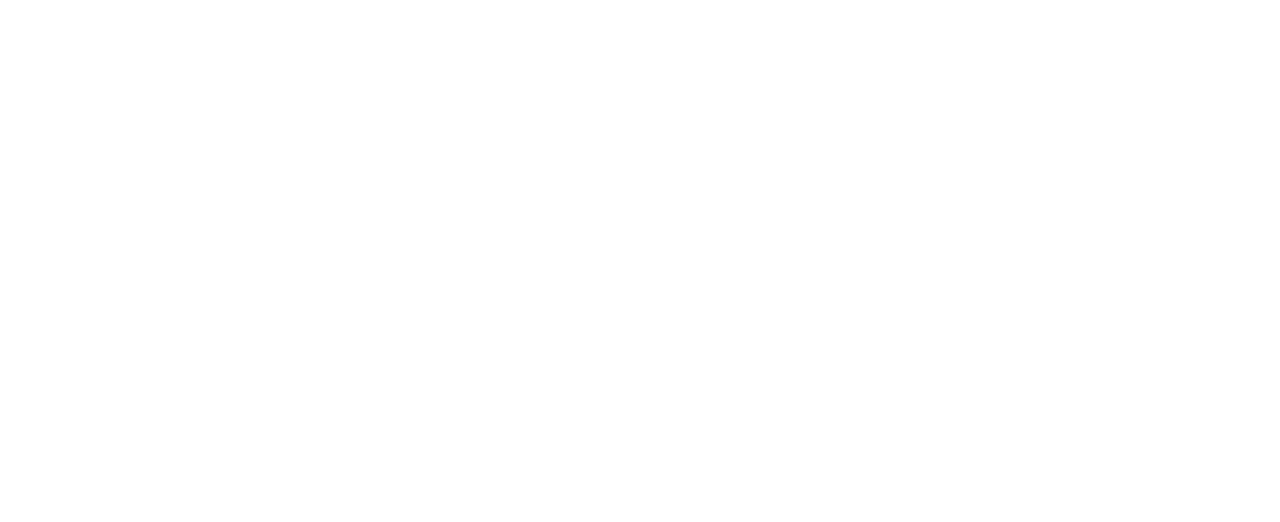
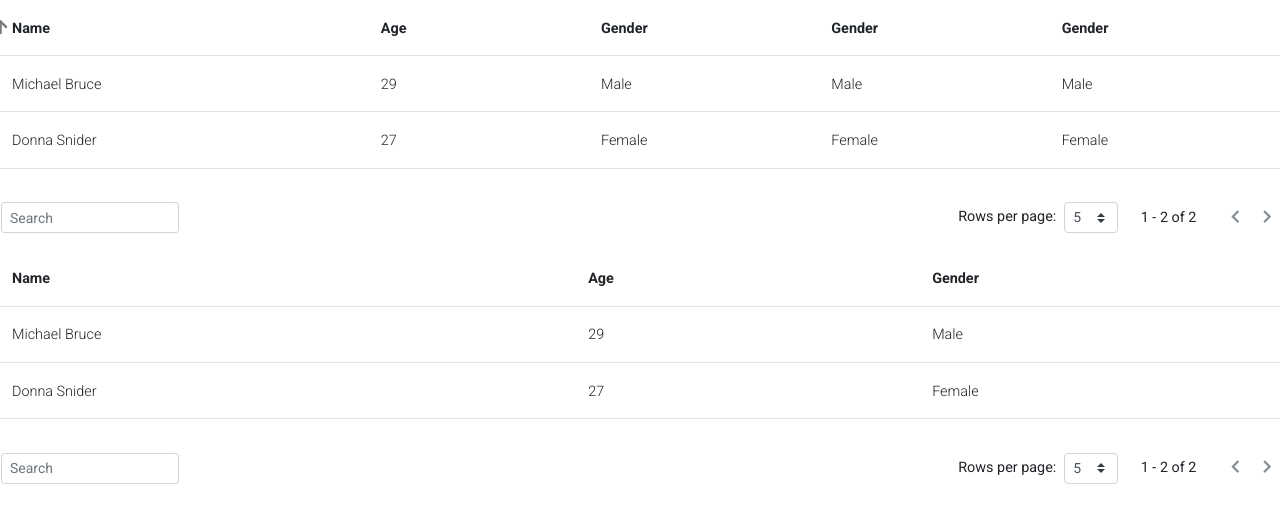
Before and after one commit to BamunugeDR99/Music_Lessons_cover_sheet_app_for_Kaushal_production, a React (Create React App) app in the folder frontend/: page /d in a window 1280 px wide. Before the commit this address had no page. Shown: the top 522 px of the page. Built offline with nearby package versions, Linux system fonts and the light colour scheme.

Commit message:
Completed the fine tune

```diff
--- a/frontend/public/index.html
+++ b/frontend/public/index.html
@@ -14,12 +14,15 @@
     <link rel="manifest" href="%PUBLIC_URL%/manifest.json" />
 
     <!--Bootstrap CSS!-->
-    <link rel="stylesheet" href="https://maxcdn.bootstrapcdn.com/bootstrap/4.0.0/css/bootstrap.min.css" integrity="sha384-Gn5384xqQ1aoWXA+058RXPxPg6fy4IWvTNh0E263XmFcJlSAwiGgFAW/dAiS6JXm" crossorigin="anonymous">
+    <link
+      rel="stylesheet"
+      href="https://maxcdn.bootstrapcdn.com/bootstrap/4.0.0/css/bootstrap.min.css"
+      integrity="sha384-Gn5384xqQ1aoWXA+058RXPxPg6fy4IWvTNh0E263XmFcJlSAwiGgFAW/dAiS6JXm"
+      crossorigin="anonymous"
+    />
 
 
-
-
-
+    <!-- bootstrap data table links -->
 
     <title>React App</title>
   </head>
@@ -27,12 +30,22 @@
     <noscript>You need to enable JavaScript to run this app.</noscript>
     <div id="root"></div>
     <!--Bootstrap JS !-->
-    <script src="https://code.jquery.com/jquery-3.2.1.slim.min.js" integrity="sha384-KJ3o2DKtIkvYIK3UENzmM7KCkRr/rE9/Qpg6aAZGJwFDMVNA/GpGFF93hXpG5KkN" crossorigin="anonymous"></script>
-<script src="https://cdnjs.cloudflare.com/ajax/libs/popper.js/1.12.9/umd/popper.min.js" integrity="sha384-ApNbgh9B+Y1QKtv3Rn7W3mgPxhU9K/ScQsAP7hUibX39j7fakFPskvXusvfa0b4Q" crossorigin="anonymous"></script>
-<script src="https://maxcdn.bootstrapcdn.com/bootstrap/4.0.0/js/bootstrap.min.js" integrity="sha384-JZR6Spejh4U02d8jOt6vLEHfe/JQGiRRSQQxSfFWpi1MquVdAyjUar5+76PVCmYl" crossorigin="anonymous"></script>
-<script src="./js/countrypicker.js"></script>
-<script src="./js/countrypicker.min.js"></script>
-
-
+    <script
+      src="https://code.jquery.com/jquery-3.2.1.slim.min.js"
+      integrity="sha384-KJ3o2DKtIkvYIK3UENzmM7KCkRr/rE9/Qpg6aAZGJwFDMVNA/GpGFF93hXpG5KkN"
+      crossorigin="anonymous"
+    ></script>
+    <script
+      src="https://cdnjs.cloudflare.com/ajax/libs/popper.js/1.12.9/umd/popper.min.js"
+      integrity="sha384-ApNbgh9B+Y1QKtv3Rn7W3mgPxhU9K/ScQsAP7hUibX39j7fakFPskvXusvfa0b4Q"
+      crossorigin="anonymous"
+    ></script>
+    <script
+      src="https://maxcdn.bootstrapcdn.com/bootstrap/4.0.0/js/bootstrap.min.js"
+      integrity="sha384-JZR6Spejh4U02d8jOt6vLEHfe/JQGiRRSQQxSfFWpi1MquVdAyjUar5+76PVCmYl"
+      crossorigin="anonymous"
+    ></script>
+    <script src="./js/countrypicker.js"></script>
+    <script src="./js/countrypicker.min.js"></script>
   </body>
 </html>
--- a/frontend/src/App.js
+++ b/frontend/src/App.js
@@ -1,9 +1,5 @@
 import { render } from "react-dom";
-import {
-  BrowserRouter,
-  Routes,
-  Route
-} from "react-router-dom";
+import { BrowserRouter, Routes, Route } from "react-router-dom";
 import AddStudent from "./components/addstudent";
 import "./App.css";
 import "./css/DiscoverMoreCoversStyles.css";
@@ -12,26 +8,26 @@
 import CustomerRegistration from "./components/customerRole/CustomerRegistration";
 import CustomerForgotPassword from "./components/customerRole/CustomerForgotPassword";
 import LessonsAndCoversDetailed from "./components/customerRole/LessonsAndCoversDetailed";
-import DiscoverMoreCovers from "./components/customerRole/DicoverMoreCovers";
+import ViewCategories from "./components/adminRole/ViewCategories";
+import BootstrapDataTable from "./components/adminRole/BootstrapDataTable";
+import MainCategoriesDataTable from "./components/adminRole/MainCategoriesDataTable";
 function App() {
   return (
-
-
     <BrowserRouter>
       <Routes>
-      <Route path="/" element={<LessonsAndCoversDetailed/>} />
-      <Route path="/a" element={<CustomerRegistration/>} />
-      <Route path="/b" element={<CustomerForgotPassword/>} />
+        <Route path="/" element={<LessonsAndCoversDetailed />} />
+        <Route path="/a" element={<CustomerRegistration />} />
+        <Route path="/b" element={<CustomerForgotPassword />} />
         {/* <Route path = "/c" element = {<DiscoverMoreCovers/>}/> */}
-      <Route path="/table" element={<DataTableTest/>}/>
+        <Route path="/table" element={<DataTableTest />} />
+        <Route path="/d" element={<ViewCategories />} />
+        <Route path="/e" element={<MainCategoriesDataTable />} />
+        {/* <Route path="/e" element={<BootstrapDataTable />} /> */}
 
       </Routes>
     </BrowserRouter>
 
-
-
     //Commit1
-
   );
 }
 
--- /dev/null
+++ b/frontend/src/components/adminRole/BootstrapDataTable.js
@@ -0,0 +1,45 @@
+import React, { useState } from "react";
+import axios from "axios";
+
+export default function BootstrapDataTable(props) {
+
+
+  return (
+    <div className="container">
+      <table id="example" class="table table-striped table-bordered" style={{width:"100%"}}>
+        <thead>
+            <tr>
+                <th>Name</th>
+                <th>Position</th>
+                <th>Office</th>
+                <th>Age</th>
+                <th>Start date</th>
+                <th>Salary</th>
+            </tr>
+        </thead>
+        <tbody>
+            <tr>
+                <td>Tiger Nixon</td>
+                <td>System Architect</td>
+                <td>Edinburgh</td>
+                <td>61</td>
+                <td>2011/04/25</td>
+                <td>$320,800</td>
+            </tr>
+            </tbody>
+        <tfoot>
+            <tr>
+                <th>Name</th>
+                <th>Position</th>
+                <th>Office</th>
+                <th>Age</th>
+                <th>Start date</th>
+                <th>Salary</th>
+            </tr>
+        </tfoot>
+    </table>
+    </div>
+  );
+}
+
+// export default AddStudent;
--- /dev/null
+++ b/frontend/src/components/adminRole/MainCategoriesDataTable.js
@@ -0,0 +1,66 @@
+import React from "react";
+import { MDBDataTableV5 } from "mdbreact";
+
+export default function MainCategoriesDataTable() {
+  const student1 = {
+    name: "Michael Bruce",
+    age: "29",
+    gender: "Male",
+  };
+  const student2 = {
+    name: "Donna Snider",
+    age: "27",
+    gender: "Female",
+  };
+  let students = [];
+  students.push(student1);
+  students.push(student2);
+  const [datatable, setDatatable] = React.useState({
+    columns: [
+      {
+        label: "Name",
+        field: "name",
+        width: 150,
+        attributes: {
+          "aria-controls": "DataTable",
+          "aria-label": "Name",
+        },
+      },
+      {
+        label: "Age",
+        field: "age",
+        sort: "asc",
+        width: 100,
+      },
+      {
+        label: "Gender",
+        field: "gender",
+        sort: "disabled",
+        width: 150,
+      },
+      {
+        label: "Gender",
+        field: "gender",
+        sort: "disabled",
+        width: 150,
+      },
+      {
+        label: "Gender",
+        field: "gender",
+        sort: "disabled",
+        width: 150,
+      },
+    ],
+    rows: students,
+  });
+
+  return (
+    <MDBDataTableV5
+      hover
+      entriesOptions={[5, 20, 25]}
+      entries={5}
+      pagesAmount={4}
+      data={datatable}
+    />
+  );
+}
--- /dev/null
+++ b/frontend/src/components/adminRole/SubCategoriesDataTable.js
@@ -0,0 +1,54 @@
+import React from "react";
+import { MDBDataTableV5 } from "mdbreact";
+
+export default function SubCategoriesDataTable() {
+  const student1 = {
+    name: "Michael Bruce",
+    age: "29",
+    gender: "Male",
+  };
+  const student2 = {
+    name: "Donna Snider",
+    age: "27",
+    gender: "Female",
+  };
+  let students = [];
+  students.push(student1);
+  students.push(student2);
+  const [datatable, setDatatable] = React.useState({
+    columns: [
+      {
+        label: "Name",
+        field: "name",
+        width: 150,
+        attributes: {
+          "aria-controls": "DataTable",
+          "aria-label": "Name",
+        },
+      },
+      {
+        label: "Age",
+        field: "age",
+        sort: "asc",
+        width: 100,
+      },
+      {
+        label: "Gender",
+        field: "gender",
+        sort: "disabled",
+        width: 150,
+      },
+    ],
+    rows: students,
+  });
+
+  return (
+    <MDBDataTableV5
+      hover
+      entriesOptions={[5, 20, 25]}
+      entries={5}
+      pagesAmount={4}
+      data={datatable}
+    />
+  );
+}
--- /dev/null
+++ b/frontend/src/components/adminRole/ViewCategories.js
@@ -0,0 +1,21 @@
+import React, { useState } from "react";
+import axios from "axios";
+import MainCategoriesDataTable from "./MainCategoriesDataTable";
+import SubCategoriesDataTable from "./SubCategoriesDataTable";
+
+export default function ViewCategories(props) {
+  return (
+    <div style = {{overflow : "auto"}}>
+      <div >
+      <MainCategoriesDataTable />
+
+      </div>
+      <div>
+      <SubCategoriesDataTable />
+
+      </div>
+    </div>
+  );
+}
+
+// export default AddStudent;
```
Lines whose indentation alone changed are shown as unchanged.
